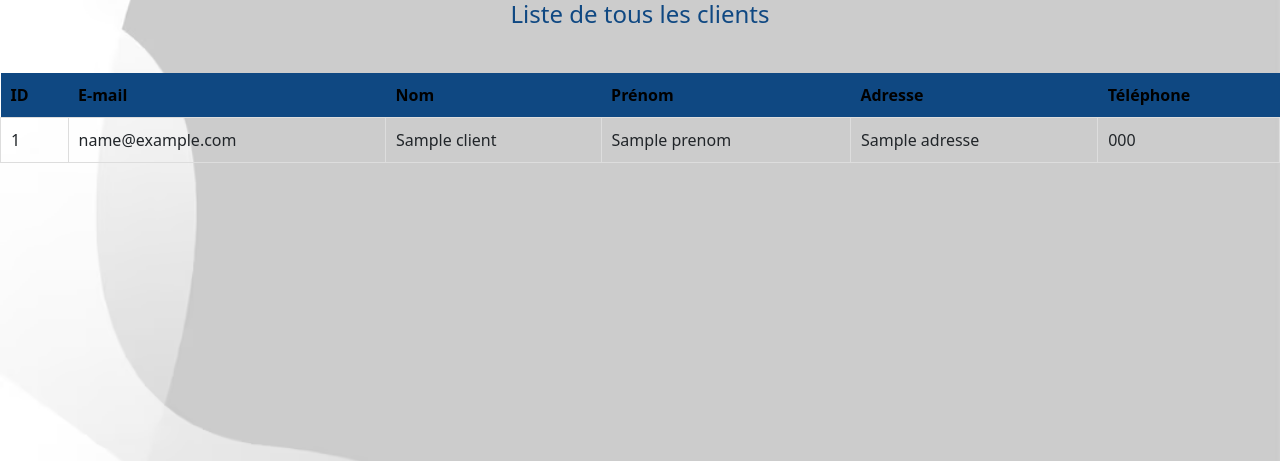
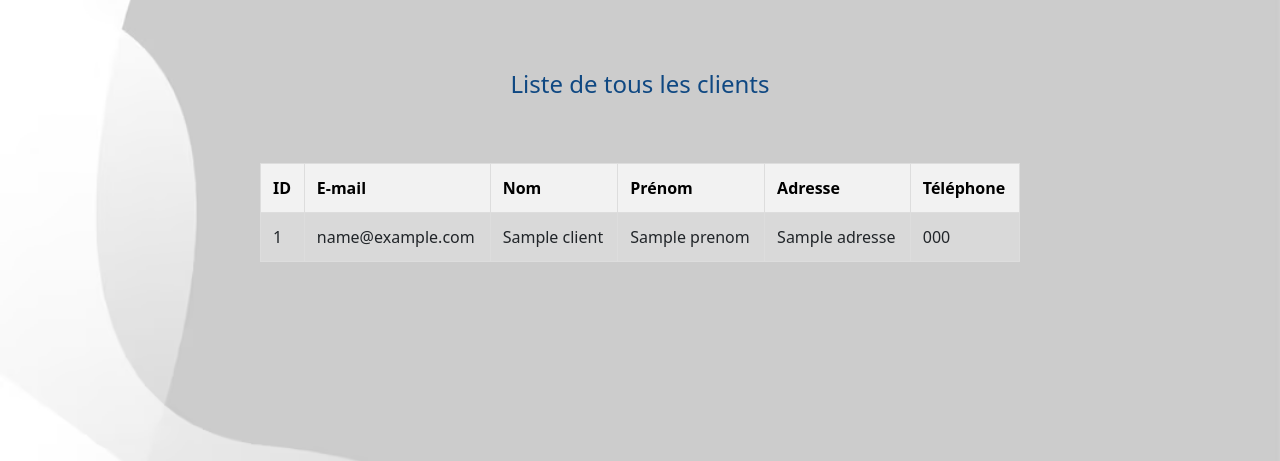
Before and after one commit to imenemch/Energie-Control, a PHP site: template tp1/app/templates/listeClientStandardiste.html.twig in a window 1280 px wide. Shown: the top 461 px of the page. Run offline with PHP 8.4, Linux system fonts and the light colour scheme; the template is opened without the code that fills it: most values are stand-ins (such as "Sample title", 1, 10 or a date in 2020); some libraries are stand-ins or nearby versions.

Commit message:
listeClientstandariste modifié

```diff
--- a/tp1/app/templates/listeClientStandardiste.html.twig
+++ b/tp1/app/templates/listeClientStandardiste.html.twig
@@ -1,17 +1,18 @@
 {% extends "base_auth.html.twig" %}
 
 {% block body %}
+    <div class="container">
         <h1 class="title">Liste de tous les clients</h1><br>
 
-    <table class="sortable-table">
+        <table class="interventions-table sortable-table">
             <thead>
                 <tr>
-                <th><a href="#" class="sort" data-column="id">ID</a></th>
-                <th><a href="#" class="sort" data-column="email">E-mail</a></th>
-                <th><a href="#" class="sort" data-column="nom">Nom</a></th>
-                <th><a href="#" class="sort" data-column="prenom">Prénom</a></th>
-                <th><a href="#" class="sort" data-column="adresse">Adresse</a></th>
-                <th><a href="#" class="sort" data-column="tel">Téléphone</a></th>
+                    <th class="id-intervention sortable-column"><a href="#" class="sort" data-column="id">ID</a></th>
+                    <th class="nom-client sortable-column"><a href="#" class="sort" data-column="email">E-mail</a></th>
+                    <th class="statut-intervention sortable-column"><a href="#" class="sort" data-column="nom">Nom</a></th>
+                    <th class="degre-intervention sortable-column"><a href="#" class="sort" data-column="prenom">Prénom</a></th>
+                    <th class="description-intervention sortable-column"><a href="#" class="sort" data-column="adresse">Adresse</a></th>
+                    <th class="actions sortable-column"><a href="#" class="sort" data-column="tel">Téléphone</a></th>
                 </tr>
             </thead>
             <tbody>
@@ -27,6 +28,7 @@
                 {% endfor %}
             </tbody>
         </table>
+    </div>
 
     <script>
         document.addEventListener('DOMContentLoaded', function() {
```
Lines whose indentation alone changed are shown as unchanged.
